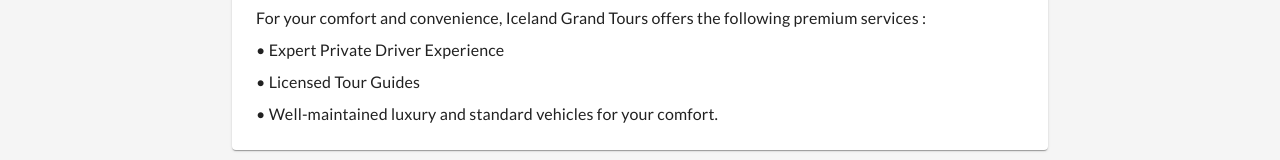
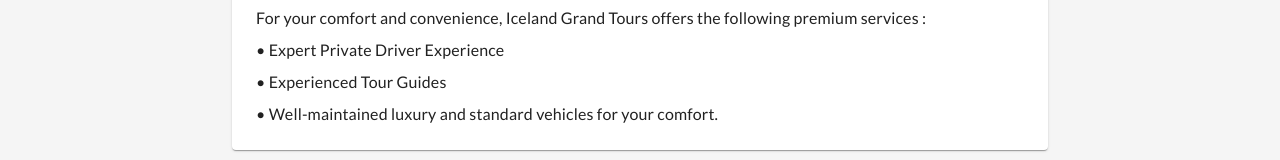
Before and after one commit to goriko/iceland-taxi, a React (Create React App) app: page / in a window 1280 px wide. Both pictures are taken after a click on the button "What services does Iceland Grand Tours offer?". Shown: the part 7501-7661 px from the top of the page. Built offline with nearby package versions, Linux system fonts and the light colour scheme.

Commit message:
Minor text edit
nito

```diff
--- a/src/components/FAQ.js
+++ b/src/components/FAQ.js
@@ -107,7 +107,7 @@
           <AccordionDetails>
             <Typography variant="body1" sx={{ textAlign: "left", m: 1 }}>For your comfort and convenience, Iceland Grand Tours offers the following premium services :</Typography>
             <Typography variant="body1" sx={{ textAlign: "left", m: 1 }}>• Expert Private Driver Experience</Typography>
-            <Typography variant="body1" sx={{ textAlign: "left", m: 1 }}>• Licensed Tour Guides</Typography>
+            <Typography variant="body1" sx={{ textAlign: "left", m: 1 }}>• Experienced Tour Guides</Typography>
             <Typography variant="body1" sx={{ textAlign: "left", m: 1 }}>• Well-maintained luxury and standard vehicles for your comfort.</Typography>
           </AccordionDetails>
         </Accordion>
```
